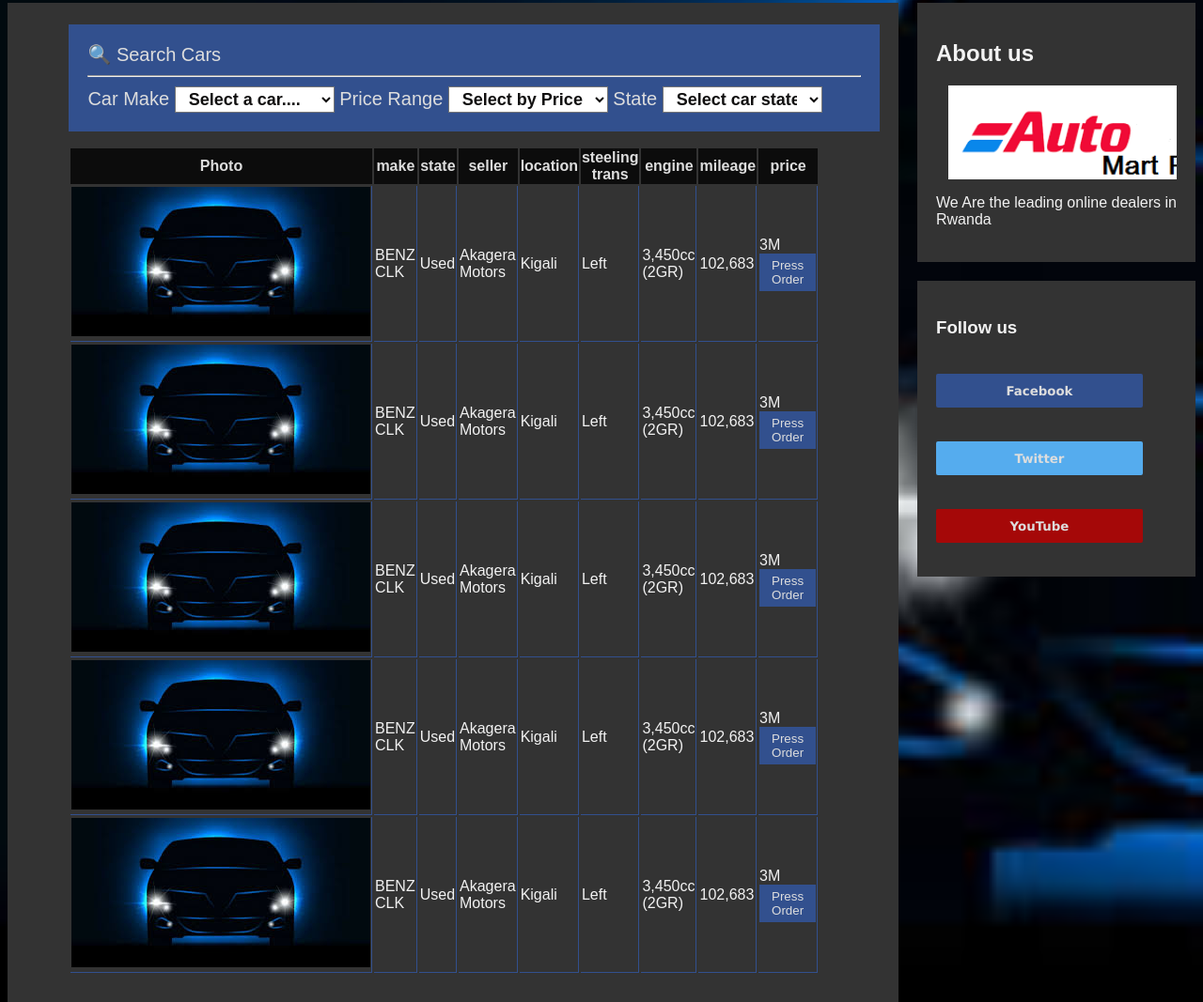
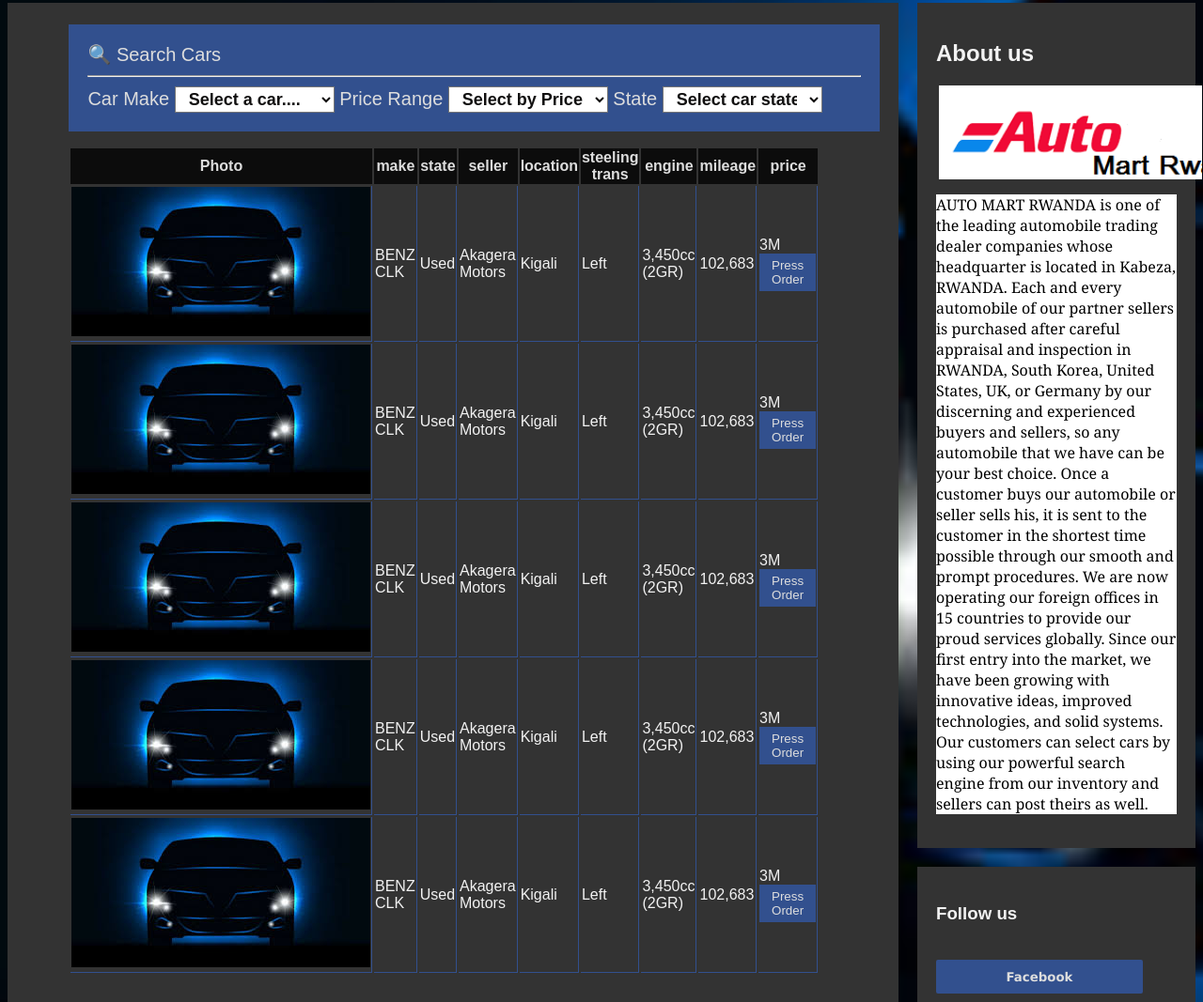
Before and after one commit to UsanaseD/AutoMart, a plain HTML site: page UI/index.html in a window 1280 px wide. Shown: the part 359-1426 px from the top of the page at 94% size. Drawn offline with Linux system fonts and the light colour scheme.

```diff
--- a/UI/css/index.css
+++ b/UI/css/index.css
@@ -145,7 +145,7 @@
   }
   .fakeimg1{
     margin-top: 3px;
-    margin-left: 5%;
+    margin-left: 1%;
     background:url("../images/images.png");
     background-size: cover;
     background-repeat: no-repeat;
@@ -153,6 +153,7 @@
     padding: 20px;
     color: #ddd;
     font-size: 20px;
+    width: 280px;
    }
 
 
@@ -174,6 +175,11 @@
     padding: 20px;
     margin-top: 20px;
     color: #f2f2f2;
+  }
+  .aboutus{
+    background: white;
+    color: #000000;
+    font-family: Georgia, 'Times New Roman', Times, serif;
   }
   button.social{
     margin-top: 20px;
--- a/UI/index.html
+++ b/UI/index.html
@@ -129,7 +129,19 @@
     <div class="card">
       <h2>About us</h2>
       <div class="fakeimg1" style="height:100px;"></div>
-      <p>We Are the leading online dealers in Rwanda</p>
+      <div class="aboutus">
+      <p>AUTO MART RWANDA is one of the leading automobile trading dealer companies
+         whose headquarter is located in Kabeza, RWANDA.
+          Each and every automobile of our partner sellers is purchased after
+           careful appraisal and inspection in RWANDA, South Korea, United States, UK, or Germany
+           by our discerning and experienced buyers and sellers, so any automobile that we have can be your best choice.
+            Once a customer buys our automobile or seller sells his, it is sent to the customer in the shortest time possible through
+             our smooth and prompt procedures. We are now operating our foreign offices in 15 countries to provide
+              our proud services globally.
+        Since our first entry into the market, we have been growing with innovative ideas,
+        improved technologies, and solid systems. Our customers  can select cars by using our powerful search engine
+        from our inventory and sellers can post theirs as well.</p>
+        </div>
     </div>
     <div class="card">
         <div class="sclk">
```
